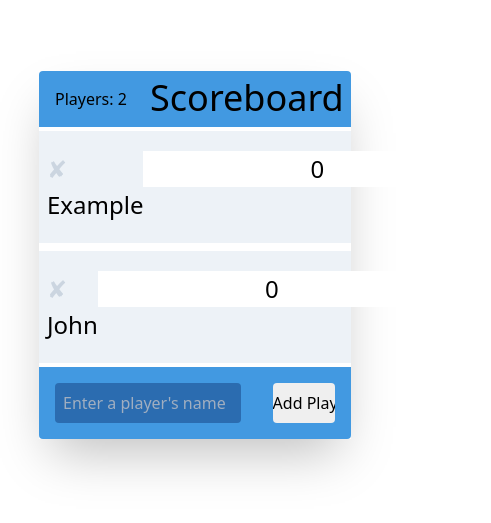
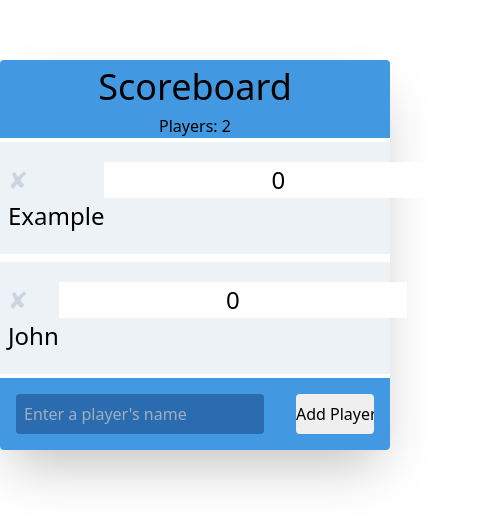
Before and after one commit to Joshua-Lucas/Scoraboard-App, a React (Create React App) app: page / in a window 390 px wide. Shown: the part 167-690 px from the top of the page, 491 px wide, since content can reach past the window. Built offline with nearby package versions, Linux system fonts and the light colour scheme.

Commit message:
made the main container and header responsive

```diff
--- a/public/index.html
+++ b/public/index.html
@@ -28,7 +28,7 @@
   </head>
   <body class="  flex w-screen h-screen justify-center ">
     <noscript>You need to enable JavaScript to run this app.</noscript>
-    <div class=" flex items-center m-auto w-4/5 shadow-2xl" id="root"></div>
+    <div class=" flex items-center my-auto mx-4 sm:m-auto w-full sm:w-4/5 m:w-3/5 xl:w-2/5 shadow-2xl" id="root"></div>
     <!--
       This HTML file is a template.
       If you open it directly in the browser, you will see an empty page.
--- a/src/components/Header.js
+++ b/src/components/Header.js
@@ -7,11 +7,11 @@ import Stats from './Stats';
 const Header = ({title}) => {
 
     return(
-        <div className=" rounded-t bg-blue-500 flex w-full ">
+        <div className=" rounded-t bg-blue-500 flex flex-col-reverse sm:flex-row w-full ">
             <div className="flex justify-center" >
                 <Stats/>
             </div>
-            <div className="flex  flex-1 justify-center" >
+            <div className="flex flex-1 justify-center" >
                 <h1 className="text-4xl">{title}</h1>
             </div>
         </div>
--- a/src/components/Stats.js
+++ b/src/components/Stats.js
@@ -14,7 +14,7 @@ const Stats = () => {
             const totalPlayers = context.players.length;
 
             return(
-                <div className="m-auto p-4">
+                <div className="m-auto sm:p-4">
                     <p> Players: {totalPlayers}</p>
                 </div>
             );
```
